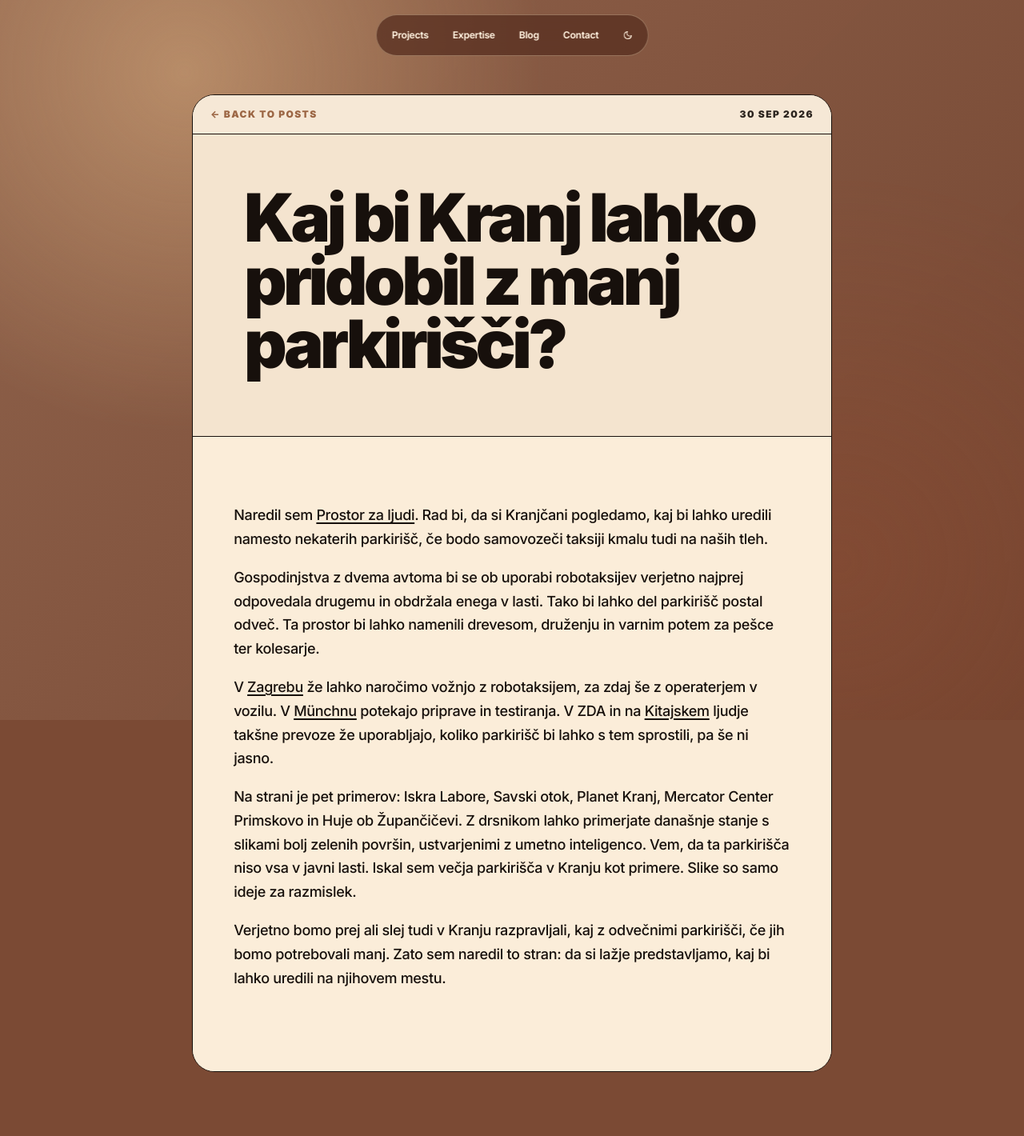
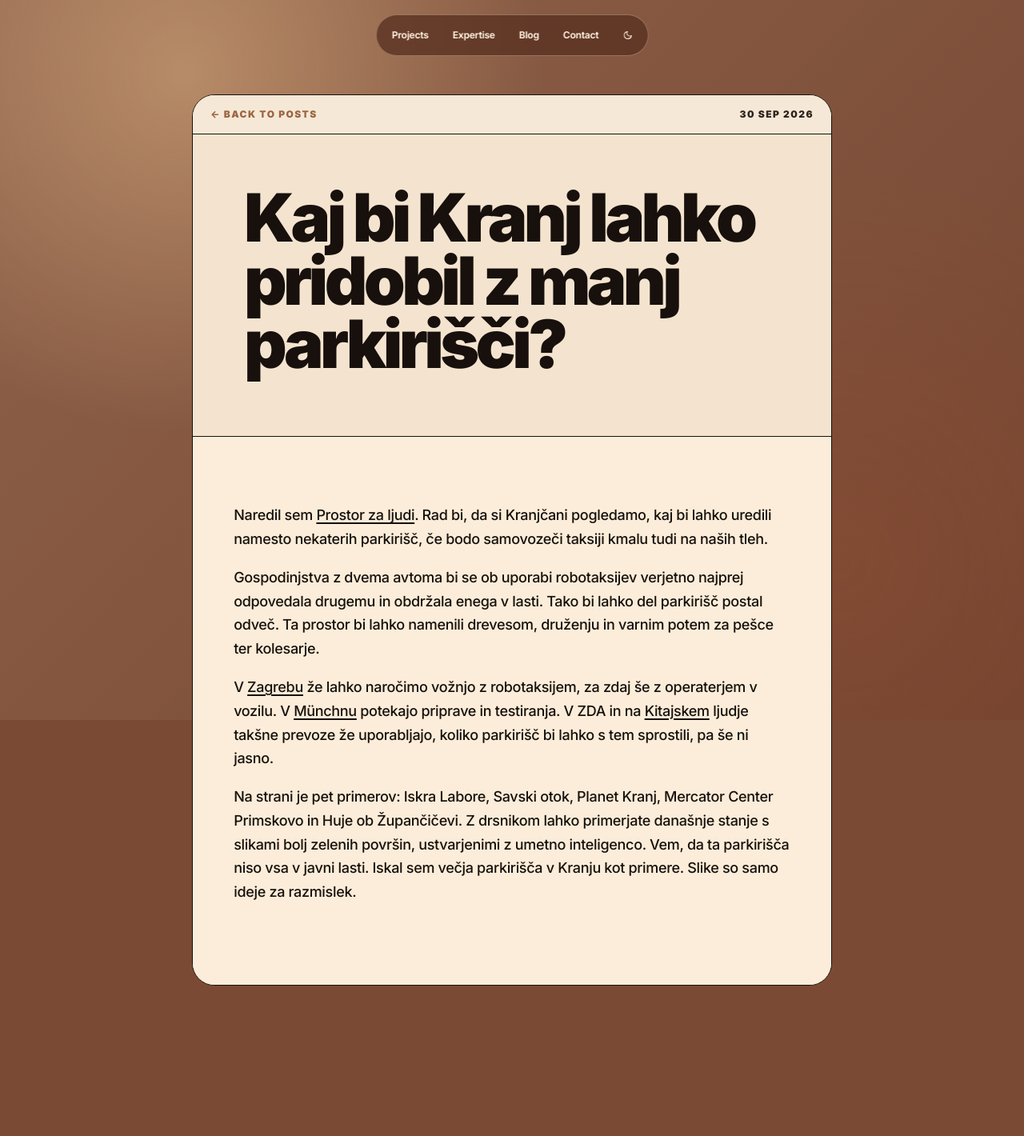
Before and after one commit to Lukafin/personalWeb, a Jekyll site: the page built from _posts/2026-09-30-kaj-bi-kranj-lahko-pridobil-z-manj-parkirisci.md, in a window 1280 px wide. Shown: the whole page at 80% size. Built offline with Jekyll 4.4.1, drawn with Linux system fonts in a browser that asks for light colours; after the commit the page ends 1312 px from its top, so only the background shows below that.

Commit message:
Remove final paragraph from Kranj parking post

```diff
--- a/_posts/2026-09-30-kaj-bi-kranj-lahko-pridobil-z-manj-parkirisci.md
+++ b/_posts/2026-09-30-kaj-bi-kranj-lahko-pridobil-z-manj-parkirisci.md
@@ -12,5 +12,3 @@ Gospodinjstva z dvema avtoma bi se ob uporabi robotaksijev verjetno najprej odpo
 V [Zagrebu](https://investor.uber.com/news-events/news/press-release-details/2026/Uber-Launches-Autonomous-Rides-in-Europe/default.aspx) že lahko naročimo vožnjo z robotaksijem, za zdaj še z operaterjem v vozilu. V [Münchnu](https://waymo.com/waymo-in-germany/) potekajo priprave in testiranja. V ZDA in na [Kitajskem](https://ir.pony.ai/news-releases/news-release-details/pony-ai-inc-kicks-fully-driverless-commercial-services-gen-7) ljudje takšne prevoze že uporabljajo, koliko parkirišč bi lahko s tem sprostili, pa še ni jasno.
 
 Na strani je pet primerov: Iskra Labore, Savski otok, Planet Kranj, Mercator Center Primskovo in Huje ob Župančičevi. Z drsnikom lahko primerjate današnje stanje s slikami bolj zelenih površin, ustvarjenimi z umetno inteligenco. Vem, da ta parkirišča niso vsa v javni lasti. Iskal sem večja parkirišča v Kranju kot primere. Slike so samo ideje za razmislek.
-
-Verjetno bomo prej ali slej tudi v Kranju razpravljali, kaj z odvečnimi parkirišči, če jih bomo potrebovali manj. Zato sem naredil to stran: da si lažje predstavljamo, kaj bi lahko uredili na njihovem mestu.
```
